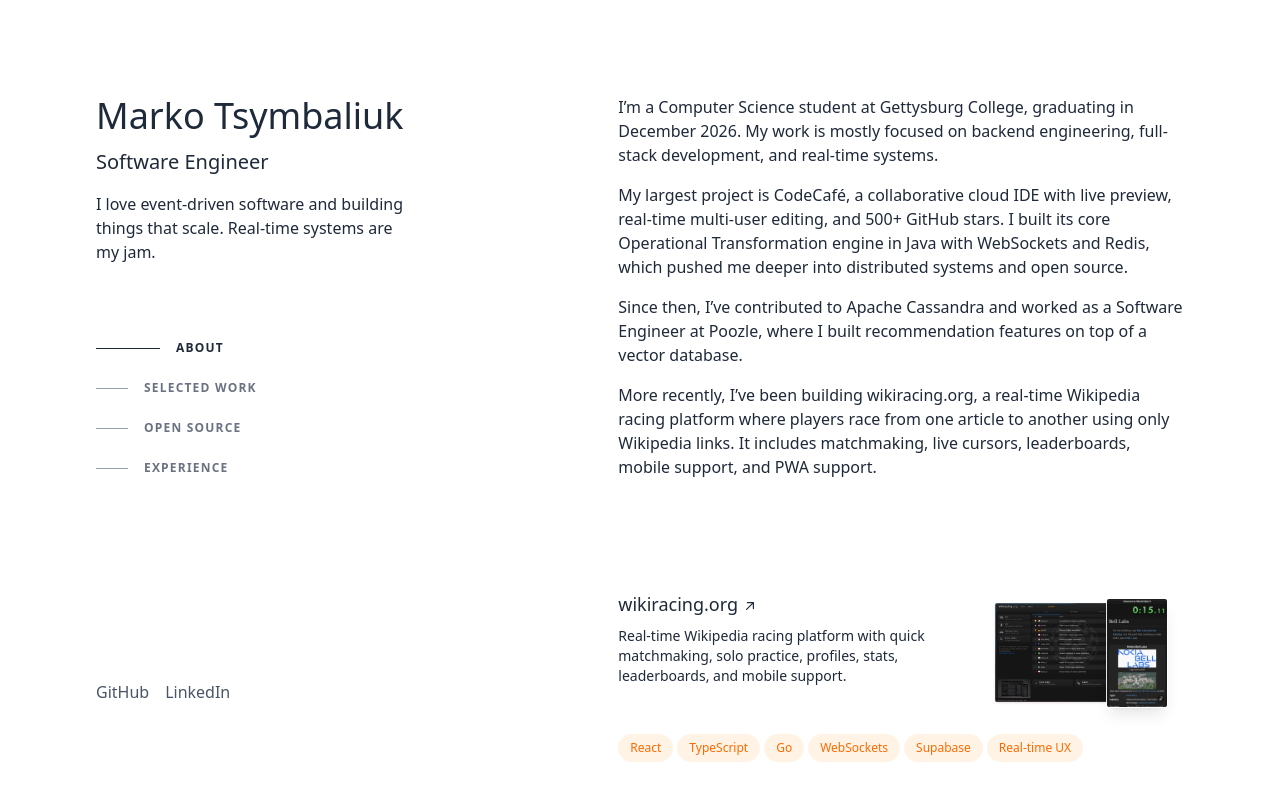
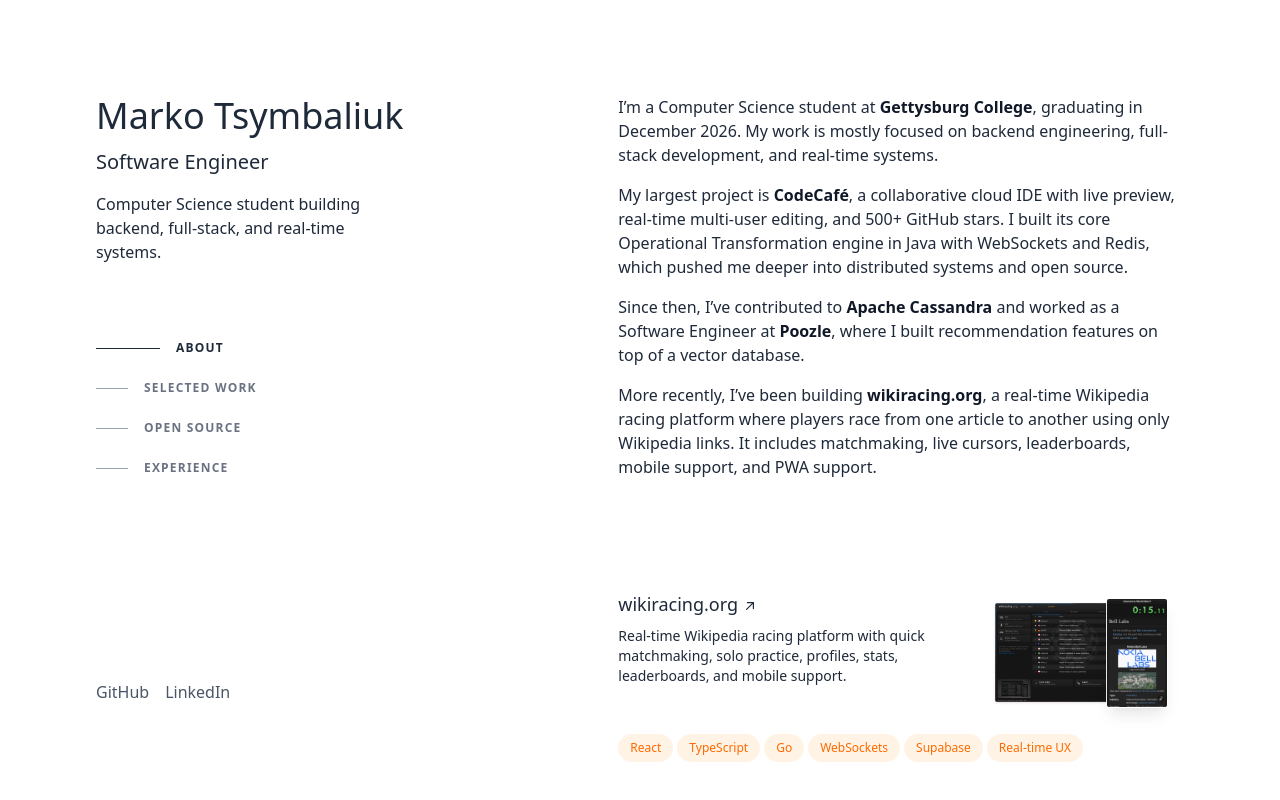
Before and after one commit to mrktsm/personal-website, a React (Vite) app: page / in a window 1280 px wide. Shown: the top 800 px of the page. Built offline with nearby package versions, Linux system fonts and the light colour scheme; no server answers.

Commit message:
Update About text and links, fix Cassandra commit link, and update sidebar intro

```diff
--- a/src/App.tsx
+++ b/src/App.tsx
@@ -134,8 +134,7 @@
             Software Engineer
           </h2>
           <p className="mt-4 max-w-xs text-base font-medium text-gray-800">
-            I love event-driven software and building things that scale.
-            Real-time systems are my jam.
+            Computer Science student building backend, full-stack, and real-time systems.
           </p>
           <nav
             className="nav hidden lg:block mt-16"
@@ -269,16 +268,16 @@
             </h2>
           </div>
           <p className="text-base font-medium text-gray-800">
-            I’m a Computer Science student at Gettysburg College, graduating in December 2026. My work is mostly focused on backend engineering, full-stack development, and real-time systems.
+            I’m a Computer Science student at <a href="https://www.gettysburg.edu/" target="_blank" rel="noreferrer noopener" className="font-semibold text-gray-900 hover:underline">Gettysburg College</a>, graduating in December 2026. My work is mostly focused on backend engineering, full-stack development, and real-time systems.
           </p>
           <p className="mt-4 text-base font-medium text-gray-800">
-            My largest project is CodeCafé, a collaborative cloud IDE with live preview, real-time multi-user editing, and 500+ GitHub stars. I built its core Operational Transformation engine in Java with WebSockets and Redis, which pushed me deeper into distributed systems and open source.
+            My largest project is <a href="https://github.com/mrktsm/codecafe" target="_blank" rel="noreferrer noopener" className="font-semibold text-gray-900 hover:underline">CodeCafé</a>, a collaborative cloud IDE with live preview, real-time multi-user editing, and 500+ GitHub stars. I built its core Operational Transformation engine in Java with WebSockets and Redis, which pushed me deeper into distributed systems and open source.
           </p>
           <p className="mt-4 text-base font-medium text-gray-800">
-            Since then, I’ve contributed to Apache Cassandra and worked as a Software Engineer at Poozle, where I built recommendation features on top of a vector database.
+            Since then, I’ve contributed to <a href="https://github.com/apache/cassandra/commit/b26e33d50698f080f801983e34c883a82082b26d" target="_blank" rel="noreferrer noopener" className="font-semibold text-gray-900 hover:underline">Apache Cassandra</a> and worked as a Software Engineer at <a href="https://www.youtube.com/watch?v=K9llFoodPjI" target="_blank" rel="noreferrer noopener" className="font-semibold text-gray-900 hover:underline">Poozle</a>, where I built recommendation features on top of a vector database.
           </p>
           <p className="mt-4 text-base font-medium text-gray-800">
-            More recently, I’ve been building wikiracing.org, a real-time Wikipedia racing platform where players race from one article to another using only Wikipedia links. It includes matchmaking, live cursors, leaderboards, mobile support, and PWA support.
+            More recently, I’ve been building <a href="https://wikiracing.org" target="_blank" rel="noreferrer noopener" className="font-semibold text-gray-900 hover:underline">wikiracing.org</a>, a real-time Wikipedia racing platform where players race from one article to another using only Wikipedia links. It includes matchmaking, live cursors, leaderboards, mobile support, and PWA support.
           </p>
         </section>
         <section
@@ -632,7 +631,7 @@
                 <div>
                   <h3 className="text-lg font-medium text-gray-800 group-hover:text-orange-600">
                     <a
-                      href="https://github.com/apache/cassandra/pulls?q=is%3Apr+author%3Amrktsm"
+                      href="https://github.com/apache/cassandra/commit/b26e33d50698f080f801983e34c883a82082b26d"
                       target="_blank"
                       rel="noreferrer noopener"
                       aria-label="Apache Cassandra Open Source Contributions (opens in new tab)"
```
